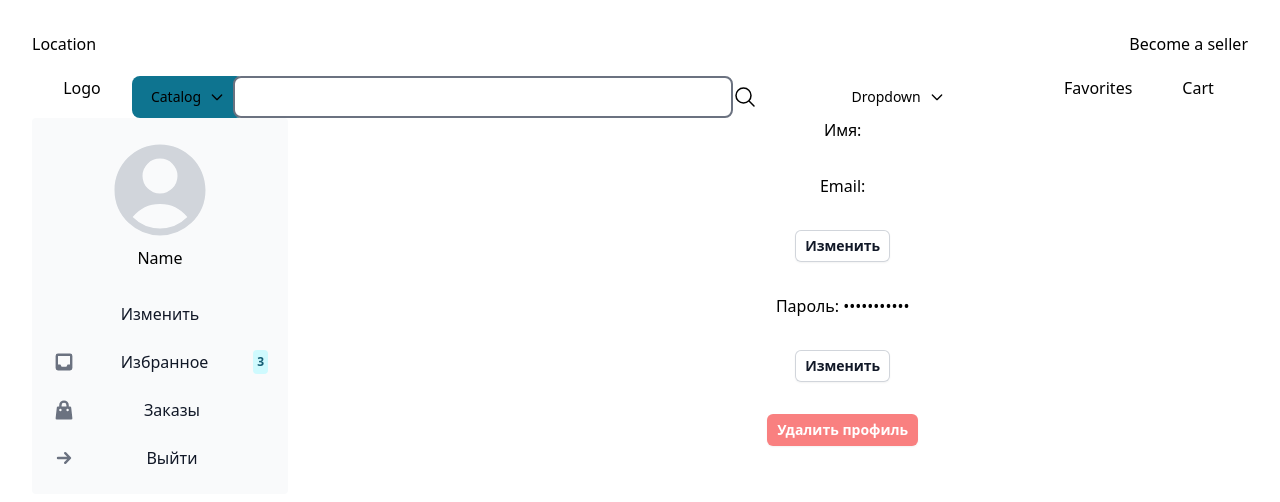
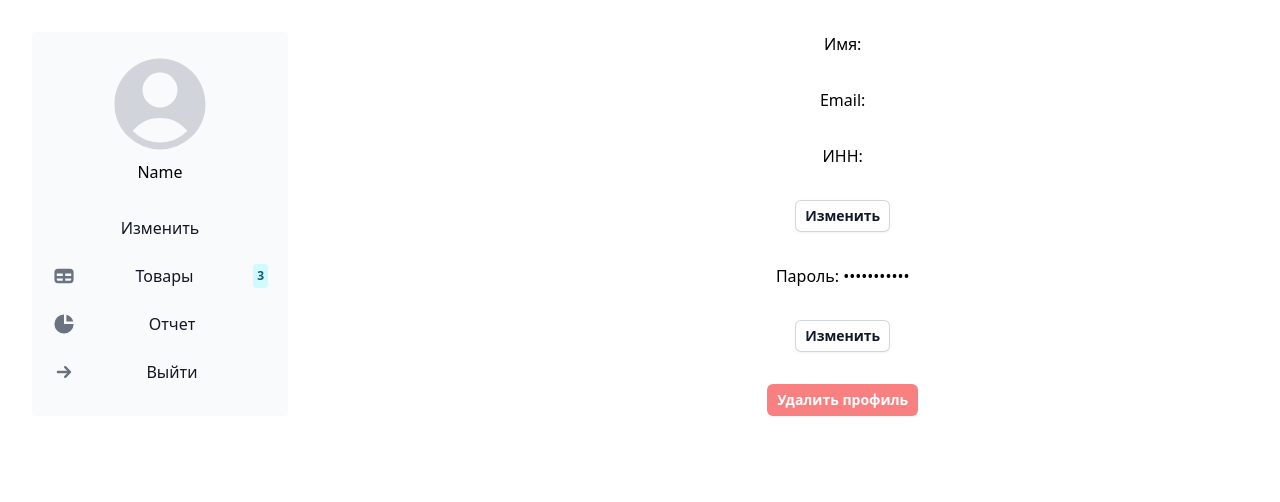
Before and after one commit to TaRRaba/marketplace, a React (Vite) app in the folder client/: page / in a window 1280 px wide. Shown: the top 502 px of the page. Built offline with nearby package versions, Linux system fonts and the light colour scheme.

Commit message:
views seller_profile done

```diff
--- a/client/src/App.tsx
+++ b/client/src/App.tsx
@@ -3,27 +3,29 @@ import './App.css'
 import LoginSeller from './components/seller/LoginSeller/LoginSeller'
 import RegistrationSeller from './components/seller/RegistrationSeller/RegistrationSeller'
 import LoginUser from './components/user/LoginUser/LoginUser'
-import Profile from './components/user/Profile/Profile'
+import ProfileUser from './components/user/ProfileUser/ProfileUser'
 import RegistrationUser from './components/user/RegistrationUser/RegistrationUser'
 import { UserNavBar } from './components/navbars/UserNavBar'
 import { Route, Routes } from 'react-router-dom'
+import ProfileSeller from './components/seller/ProfileSeller/ProfileSeller'
 
 
 function App() {
 
   return (
     <>
-      <UserNavBar/>
+      {/* <UserNavBar/>
 
       <Routes>
       <Route path="/login" element={<LoginUser />}/>
       <Route path="/red" element={<RegistrationUser />}/>
-      </Routes>
+      </Routes> */}
       {/* <RegistrationSeller></RegistrationSeller> */}
       {/* <LoginSeller></LoginSeller> */}
       {/* <RegistrationUser></RegistrationUser> */}
       {/* <LoginUser></LoginUser> */}
-      <Profile></Profile>
+      {/* <ProfileUser></ProfileUser> */}
+      <ProfileSeller></ProfileSeller>
     </>
   )
 }
--- /dev/null
+++ b/client/src/components/seller/ProfileSeller/ProfileSeller.tsx
@@ -0,0 +1,66 @@
+import React from 'react'
+import { UserCircleIcon } from '@heroicons/react/24/solid'
+import { Sidebar } from 'flowbite-react';
+import { HiArrowSmRight, HiTable, HiChartPie } from 'react-icons/hi';
+import SettingsSeller from '../SettingsSeller/SettingsSeller';
+
+export default function ProfileSeller() {
+  return (
+    <div className="grid grid-cols-3" >
+    <div >
+    <Sidebar aria-label="Default sidebar example">
+    <div className="flex justify-center">
+        <UserCircleIcon className="flex justify-center h-28 w-28 text-gray-300" aria-hidden="true" />
+    </div>
+        <p>
+        Name
+        </p>
+  <Sidebar.Items>
+    <Sidebar.ItemGroup>
+      <Sidebar.Item
+      >
+
+      </Sidebar.Item>
+      <Sidebar.Item
+        href="#"
+      >
+        <p>
+        Изменить
+        </p>
+      </Sidebar.Item>
+      <Sidebar.Item
+        href="#"
+        icon={HiTable}
+        label="3"
+      >
+        <p>
+          Товары
+        </p>
+      </Sidebar.Item>
+
+      <Sidebar.Item
+        href="#"
+        icon={HiChartPie}
+      >
+        <p>
+            Отчет
+        </p>
+      </Sidebar.Item>
+      <Sidebar.Item
+        href="#"
+        icon={HiArrowSmRight}
+      >
+        <p>
+          Выйти
+        </p>
+      </Sidebar.Item>
+    </Sidebar.ItemGroup>
+  </Sidebar.Items>
+</Sidebar>
+    </div>
+<div className='col-span-2'>
+    <SettingsSeller></SettingsSeller>
+</div>
+</div>
+  )
+}
--- /dev/null
+++ b/client/src/components/seller/SettingsSeller/SettingsSeller.tsx
@@ -0,0 +1,33 @@
+import React from 'react'
+
+export default function SettingsSeller() {
+  return (
+    <div className='grid gap-8'>
+        <h1>Имя:</h1>
+        <h2>Email:</h2>
+        <h2>ИНН:</h2>
+        <div className='flex justify-center'>
+        <button
+            type="button"
+            className="rounded-md bg-white px-2.5 py-1.5 text-sm font-semibold text-gray-900 shadow-sm ring-1 ring-inset ring-gray-300 hover:bg-gray-50">
+            Изменить
+        </button>
+        </div>
+        <h2>Пароль: •••••••••••</h2>
+        <div className='flex justify-center'>
+        <button
+            type="button"
+            className="rounded-md bg-white px-2.5 py-1.5 text-sm font-semibold text-gray-900 shadow-sm ring-1 ring-inset ring-gray-300 hover:bg-gray-50">
+            Изменить
+        </button>
+        </div>
+        <div className='flex justify-center'>
+        <button
+            type="button"
+            className="rounded-md bg-red-400 px-2.5 py-1.5 text-sm font-semibold text-white shadow-sm hover:bg-red-500">
+            Удалить профиль
+        </button>
+        </div>
+    </div>
+  )
+}
--- a/client/src/components/user/Profile/Profile.tsx
+++ b/client/src/components/user/ProfileUser/ProfileUser.tsx
@@ -2,9 +2,9 @@ import React from 'react'
 import { UserCircleIcon } from '@heroicons/react/24/solid'
 import { Sidebar } from 'flowbite-react';
 import { HiArrowSmRight, HiInbox, HiShoppingBag } from 'react-icons/hi';
-import Settings from '../Settings/Settings';
+import Settings from '../SettingsUser/SettingsUser';
 
-export default function Profile() {
+export default function ProfileUser() {
   return (
     <div className="grid grid-cols-3" >
         <div >
```
Also changed, not shown: client/src/components/user/SettingsUser/SettingsUser.tsx (renamed from client/src/components/user/Settings/Settings.tsx).
